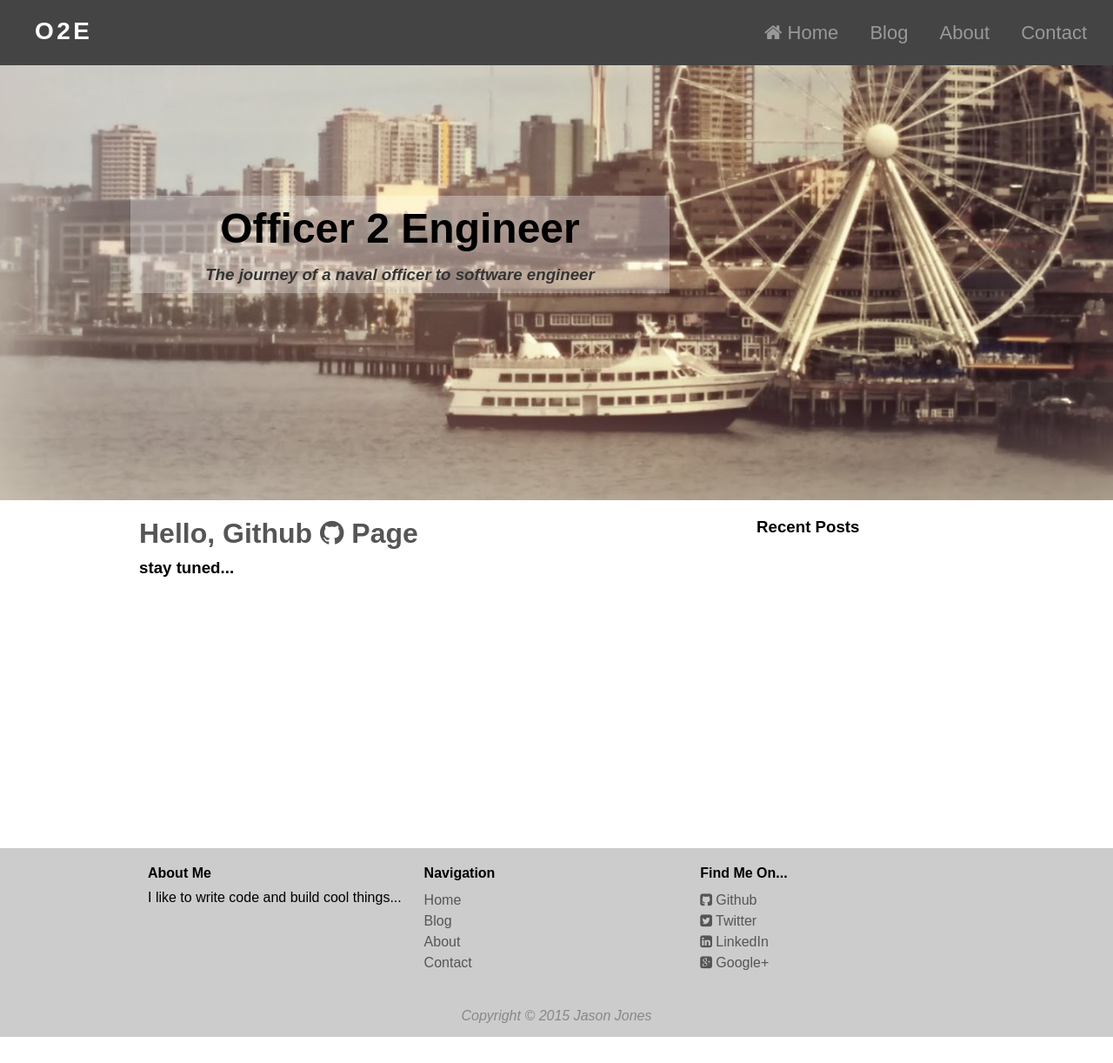
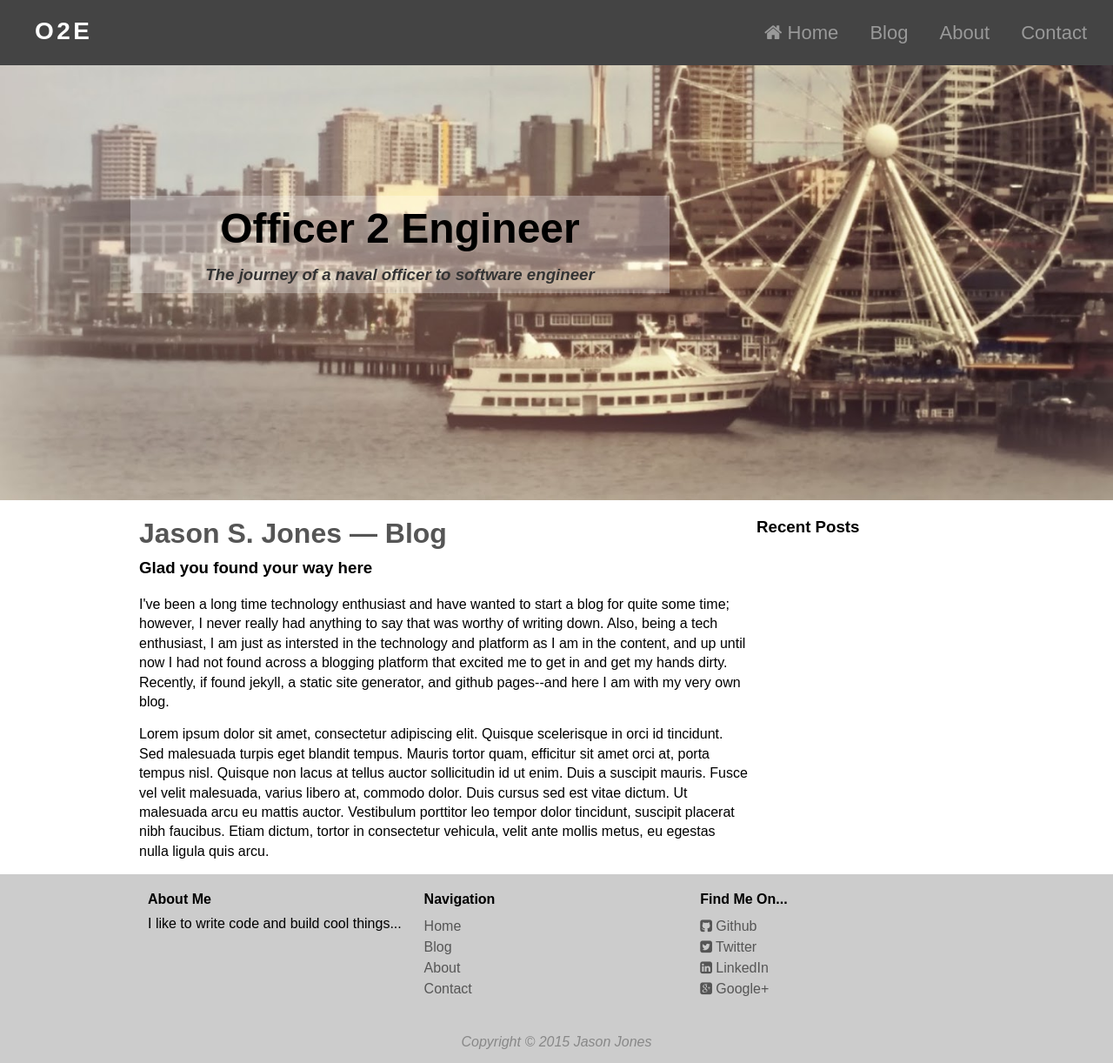
Before and after one commit to jasonsjones/jasonsjones.github.io, a Jekyll site: the page built from index.html, in a window 1280 px wide and 1222 px high. Shown: the whole window at 87% size. Built offline with Jekyll 4.4.1, drawn with Linux system fonts in a browser that asks for light colours.

Commit message:
Add content and styles to the index page

```diff
--- a/_sass/_base.scss
+++ b/_sass/_base.scss
@@ -46,6 +46,15 @@ header {
         font-size: 2em;
         margin: 20px 0 10px;
         color: #555;
+    }
+
+    h3 {
+        margin: 0 0 20px 0;
+    }
+
+    p {
+        line-height: 1.4em;
+        margin: 0 0 15px 0;
     }
 
     .posts {
--- a/index.html
+++ b/index.html
@@ -5,8 +5,34 @@ layout: default
 <div class="container">
 
     <section class="main-content">
-        <h1>Hello, Github <i class="fa fa-github"></i> Page</h1>
-        <h3>stay tuned...</h3>
+        <h1>Jason S. Jones &mdash; Blog</h1>
+        <h3>Glad you found your way here</h3>
+        <p>
+
+            I've been a long time technology enthusiast and have wanted to
+            start a blog for quite some time; however, I never really had
+            anything to say that was worthy of writing down.  Also, being a
+            tech enthusiast, I am just as intersted in the technology and
+            platform as I am in the content, and up until now I had not found
+            across a blogging platform that excited me to get in and get my
+            hands dirty.  Recently, if found jekyll, a static site generator,
+            and github pages--and here I am with my very own blog.
+
+        </p>
+        <p>
+
+            Lorem ipsum dolor sit amet, consectetur adipiscing elit. Quisque
+            scelerisque in orci id tincidunt. Sed malesuada turpis eget blandit
+            tempus. Mauris tortor quam, efficitur sit amet orci at, porta
+            tempus nisl. Quisque non lacus at tellus auctor sollicitudin id ut
+            enim. Duis a suscipit mauris. Fusce vel velit malesuada, varius
+            libero at, commodo dolor. Duis cursus sed est vitae dictum. Ut
+            malesuada arcu eu mattis auctor. Vestibulum porttitor leo tempor
+            dolor tincidunt, suscipit placerat nibh faucibus. Etiam dictum,
+            tortor in consectetur vehicula, velit ante mollis metus, eu egestas
+            nulla ligula quis arcu.
+
+        </p>
     </section>
 
     <aside class="sidebar">
```
